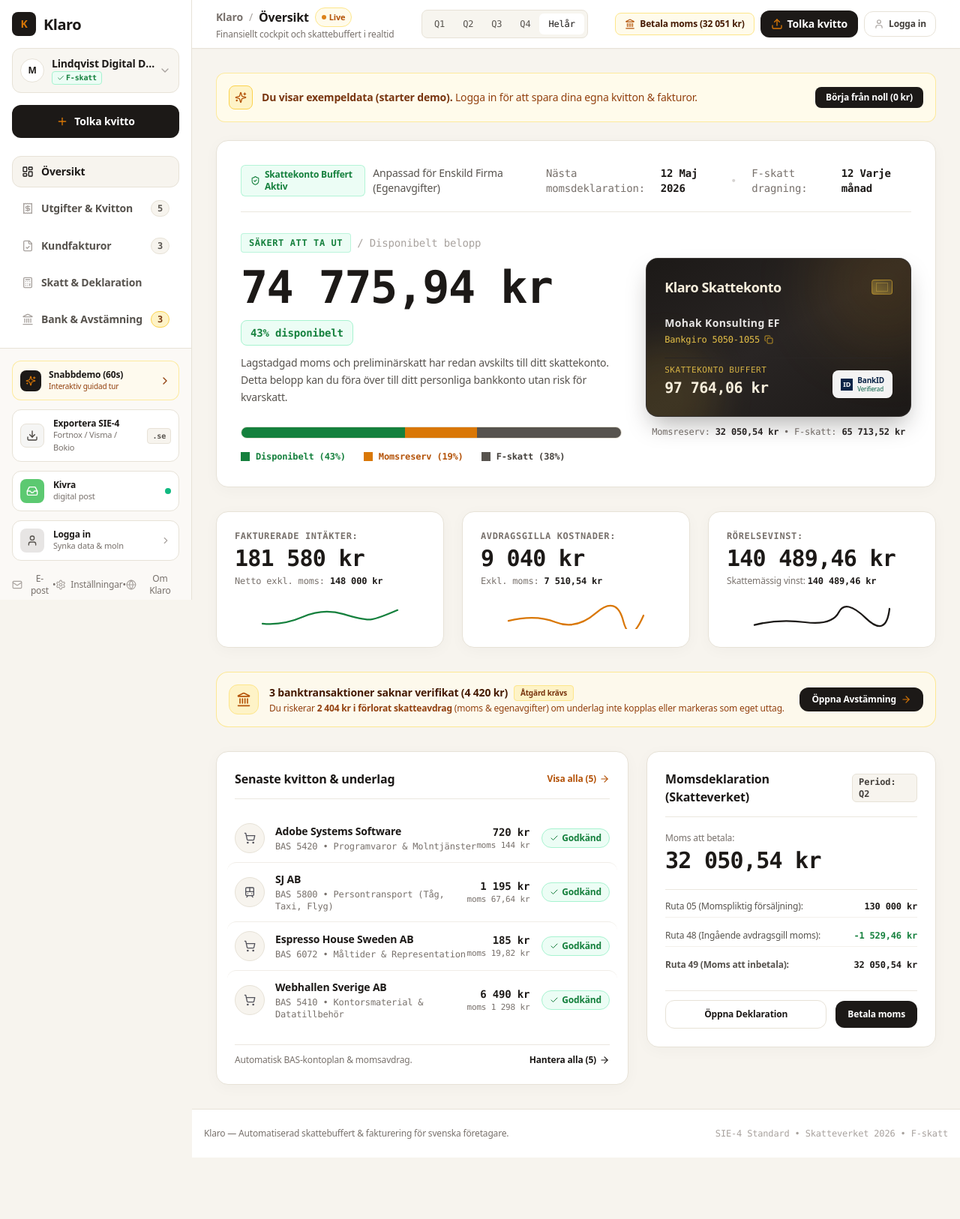
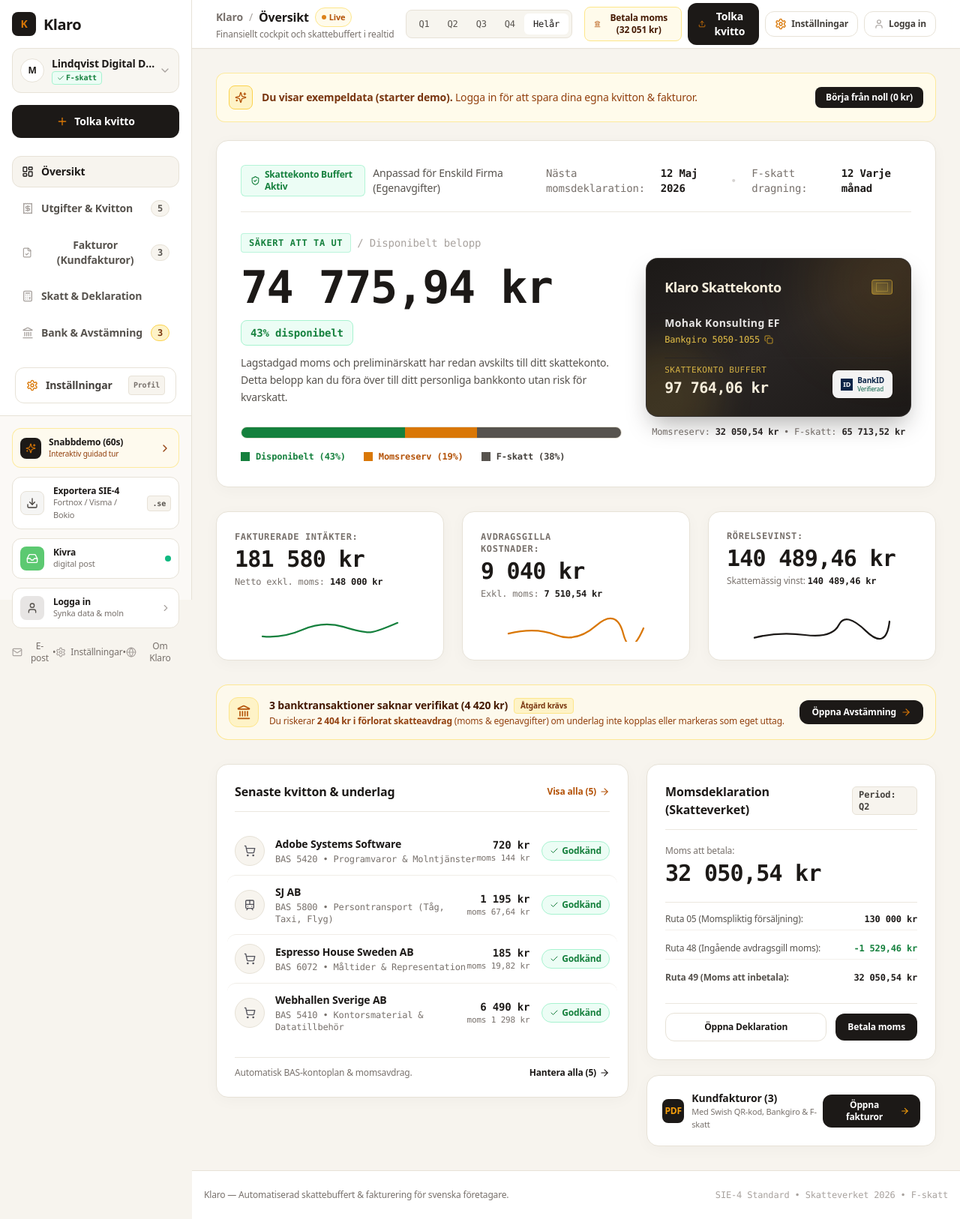
Before and after one commit to mohakay73/Klaro, a Next.js app: page / in a window 1280 px wide. Shown: the whole page at 75% size. Before the commit the page ends 1544 px from the top, so only its background shows below. Built offline with nearby package versions, Linux system fonts and the light colour scheme; no server answers; the database is empty.

Commit message:
fix(ui): synliggor Installningar i toppheader & sidomeny samt lank till kundfakturor

```diff
--- a/src/app/page.tsx
+++ b/src/app/page.tsx
@@ -609,6 +609,7 @@ export default function DashboardPage() {
           onExportSIE={handleExportSIE}
           onSyncBank={handleSyncTransactions}
           onOpenDemoTour={() => setIsDemoTourOpen(true)}
+          onOpenSettings={() => setIsOnboardingOpen(true)}
           currentUser={currentUser}
           onOpenAuth={() => setIsAuthOpen(true)}
         />
--- a/src/components/dashboard/Header.tsx
+++ b/src/components/dashboard/Header.tsx
@@ -10,7 +10,8 @@ import {
   FileText,
   RefreshCw,
   Sparkles,
-  User
+  User,
+  Settings
 } from 'lucide-react';
 import { formatSEK } from '@/lib/utils';
 import { ActiveView } from './Sidebar';
@@ -30,6 +31,7 @@ interface HeaderProps {
   onExportSIE?: () => void;
   onSyncBank?: () => void;
   onOpenDemoTour?: () => void;
+  onOpenSettings?: () => void;
   currentUser?: any;
   onOpenAuth?: () => void;
 }
@@ -74,6 +76,7 @@ export function Header({
   onExportSIE,
   onSyncBank,
   onOpenDemoTour,
+  onOpenSettings,
   currentUser,
   onOpenAuth,
 }: HeaderProps) {
@@ -217,6 +220,19 @@ export function Header({
             </button>
           )}
 
+          {/* Settings Button (Always visible on all screens) */}
+          {onOpenSettings && (
+            <button
+              type="button"
+              onClick={onOpenSettings}
+              className="inline-flex items-center gap-1.5 px-3 py-2 rounded-xl text-xs font-semibold bg-white hover:bg-[#f7f4ee] text-stone-700 hover:text-[#1c1917] border border-[#e7e2d7] transition shadow-2xs cursor-pointer active:scale-95"
+              title="Företagsprofil & Inställningar"
+            >
+              <Settings className="w-4 h-4 text-[#d97706]" />
+              <span className="hidden sm:inline">Inställningar</span>
+            </button>
+          )}
+
           {/* User / Neon Auth Button */}
           {onOpenAuth && (
             <button
--- a/src/components/dashboard/OverviewView.tsx
+++ b/src/components/dashboard/OverviewView.tsx
@@ -71,7 +71,11 @@ export function OverviewView({
       <SafeToSpendWidget taxBuffer={taxBuffer} companyType={companyType} />
 
       {/* 2. Top 3 Stat Cards with Financial Trend Sparklines */}
-      <RevenueExpenseCards taxBuffer={taxBuffer} />
+      <RevenueExpenseCards
+        taxBuffer={taxBuffer}
+        onNavigateToInvoices={onNavigateToInvoices}
+        onNavigateToExpenses={onNavigateToExpenses}
+      />
 
       {/* 2.5 Bank Reconciliation Alert Callout if missing receipts exist */}
       {missingBankCount > 0 && onNavigateToBank && (
@@ -178,8 +182,11 @@ export function OverviewView({
           </div>
         </div>
 
-        {/* Right (5 cols): Momsdeklaration (Skatteverket) */}
-        <div className="lg:col-span-5 rounded-2xl border border-[#e7e2d7] bg-white p-6 shadow-[0_4px_20px_rgba(28,25,23,0.03)] space-y-5">
+        {/* Right (5 cols): Momsdeklaration + Kundfakturor */}
+        <div className="lg:col-span-5 space-y-5">
+
+          {/* Momsdeklaration Card */}
+          <div className="rounded-2xl border border-[#e7e2d7] bg-white p-6 shadow-[0_4px_20px_rgba(28,25,23,0.03)] space-y-5">
             <div className="flex items-center justify-between pb-3.5 border-b border-[#e7e2d7]/80">
               <h3 className="text-base font-bold text-[#1c1917]">
                 Momsdeklaration (Skatteverket)
@@ -227,15 +234,37 @@ export function OverviewView({
             <div className="pt-3 border-t border-[#e7e2d7]/80 flex items-center gap-3">
               <button
                 onClick={onNavigateToTax}
-              className="flex-1 py-2.5 px-3 rounded-xl border border-[#e7e2d7] hover:bg-[#f7f4ee] text-[#1c1917] text-xs font-semibold text-center transition"
+                className="flex-1 py-2.5 px-3 rounded-xl border border-[#e7e2d7] hover:bg-[#f7f4ee] text-[#1c1917] text-xs font-semibold text-center transition cursor-pointer"
               >
                 Öppna Deklaration
               </button>
               <button
                 onClick={onOpenPayMoms}
-              className="py-2.5 px-4 rounded-xl bg-[#1c1917] hover:bg-[#292524] text-white text-xs font-semibold text-center transition shadow-xs"
+                className="py-2.5 px-4 rounded-xl bg-[#1c1917] hover:bg-[#292524] text-white text-xs font-semibold text-center transition shadow-xs cursor-pointer"
               >
                 Betala moms
+              </button>
+            </div>
+          </div>
+
+          {/* Quick Kundfakturor Card */}
+          <div className="rounded-2xl border border-[#e7e2d7] bg-white p-5 shadow-[0_4px_20px_rgba(28,25,23,0.03)] space-y-3">
+            <div className="flex items-center justify-between">
+              <div className="flex items-center gap-2.5">
+                <div className="w-8 h-8 rounded-lg bg-[#1c1917] flex items-center justify-center text-[#f59e0b] font-bold text-xs">
+                  PDF
+                </div>
+                <div>
+                  <h4 className="text-sm font-bold text-[#1c1917]">Kundfakturor ({invoices.length})</h4>
+                  <p className="text-[11px] text-stone-500">Med Swish QR-kod, Bankgiro & F-skatt</p>
+                </div>
+              </div>
+              <button
+                onClick={onNavigateToInvoices}
+                className="px-3.5 py-1.5 rounded-xl bg-[#1c1917] hover:bg-[#292524] text-white text-xs font-semibold flex items-center gap-1.5 transition shadow-xs cursor-pointer active:scale-95"
+              >
+                <span>Öppna fakturor</span>
+                <ArrowRight className="w-3.5 h-3.5 text-[#f59e0b]" />
               </button>
             </div>
           </div>
@@ -243,5 +272,7 @@ export function OverviewView({
         </div>
 
       </div>
+
+    </div>
   );
 }
--- a/src/components/dashboard/RevenueExpenseCards.tsx
+++ b/src/components/dashboard/RevenueExpenseCards.tsx
@@ -6,9 +6,15 @@ import { formatSEK } from '@/lib/utils';
 
 interface RevenueExpenseCardsProps {
   taxBuffer: SwedishTaxBuffer;
+  onNavigateToInvoices?: () => void;
+  onNavigateToExpenses?: () => void;
 }
 
-export function RevenueExpenseCards({ taxBuffer }: RevenueExpenseCardsProps) {
+export function RevenueExpenseCards({
+  taxBuffer,
+  onNavigateToInvoices,
+  onNavigateToExpenses,
+}: RevenueExpenseCardsProps) {
   const {
     totalGrossRevenue,
     netRevenue,
@@ -21,11 +27,23 @@ export function RevenueExpenseCards({ taxBuffer }: RevenueExpenseCardsProps) {
     <div className="grid grid-cols-1 sm:grid-cols-2 md:grid-cols-3 gap-4 sm:gap-6">
 
       {/* 1. Fakturerade Intäkter */}
-      <div className="rounded-2xl border border-[#e7e2d7] bg-white p-5 sm:p-6 space-y-3 shadow-[0_4px_20px_rgba(28,25,23,0.03)] flex flex-col justify-between overflow-hidden">
+      <div
+        onClick={onNavigateToInvoices}
+        className={`rounded-2xl border border-[#e7e2d7] bg-white p-5 sm:p-6 space-y-3 shadow-[0_4px_20px_rgba(28,25,23,0.03)] flex flex-col justify-between overflow-hidden transition ${
+          onNavigateToInvoices ? 'cursor-pointer hover:border-stone-400 hover:shadow-md group' : ''
+        }`}
+      >
         <div>
+          <div className="flex items-center justify-between">
             <span className="text-xs font-bold uppercase tracking-wider text-stone-500 block font-mono">
               Fakturerade Intäkter:
             </span>
+            {onNavigateToInvoices && (
+              <span className="text-[11px] font-bold text-[#b45309] opacity-0 group-hover:opacity-100 transition-opacity">
+                Visa fakturor →
+              </span>
+            )}
+          </div>
           <div className="text-2xl sm:text-3xl font-black font-mono tracking-tight text-[#1c1917] tabular-nums mt-1">
             {formatSEK(totalGrossRevenue)}
           </div>
@@ -48,11 +66,23 @@ export function RevenueExpenseCards({ taxBuffer }: RevenueExpenseCardsProps) {
       </div>
 
       {/* 2. Avdragsgilla Kostnader */}
-      <div className="rounded-2xl border border-[#e7e2d7] bg-white p-5 sm:p-6 space-y-3 shadow-[0_4px_20px_rgba(28,25,23,0.03)] flex flex-col justify-between overflow-hidden">
+      <div
+        onClick={onNavigateToExpenses}
+        className={`rounded-2xl border border-[#e7e2d7] bg-white p-5 sm:p-6 space-y-3 shadow-[0_4px_20px_rgba(28,25,23,0.03)] flex flex-col justify-between overflow-hidden transition ${
+          onNavigateToExpenses ? 'cursor-pointer hover:border-stone-400 hover:shadow-md group' : ''
+        }`}
+      >
         <div>
+          <div className="flex items-center justify-between">
             <span className="text-xs font-bold uppercase tracking-wider text-stone-500 block font-mono">
               Avdragsgilla Kostnader:
             </span>
+            {onNavigateToExpenses && (
+              <span className="text-[11px] font-bold text-[#b45309] opacity-0 group-hover:opacity-100 transition-opacity">
+                Visa kvitton →
+              </span>
+            )}
+          </div>
           <div className="text-2xl sm:text-3xl font-black font-mono tracking-tight text-[#1c1917] tabular-nums mt-1">
             {formatSEK(totalGrossExpenses)}
           </div>
--- a/src/components/dashboard/Sidebar.tsx
+++ b/src/components/dashboard/Sidebar.tsx
@@ -97,7 +97,7 @@ export function Sidebar({
   const navItems: { id: ActiveView; label: string; icon: React.ElementType; badge?: number; isAlert?: boolean }[] = [
     { id: 'overview', label: 'Översikt', icon: LayoutDashboard },
     { id: 'expenses', label: 'Utgifter & Kvitton', icon: Receipt, badge: receiptsCount },
-    { id: 'invoices', label: 'Kundfakturor', icon: FileCheck, badge: invoicesCount },
+    { id: 'invoices', label: 'Fakturor (Kundfakturor)', icon: FileCheck, badge: invoicesCount },
     { id: 'tax', label: 'Skatt & Deklaration', icon: Calculator },
     {
       id: 'bank',
@@ -318,6 +318,26 @@ export function Sidebar({
               );
             })}
           </nav>
+
+          {/* Direct Settings Navigation Button in Main List */}
+          <div className="pt-2 px-1">
+            <button
+              type="button"
+              onClick={() => {
+                onOpenSettings();
+                onCloseMobile();
+              }}
+              className="w-full flex items-center justify-between px-3.5 py-2.5 rounded-xl text-sm font-semibold text-stone-700 hover:text-[#1c1917] hover:bg-[#e7e2d7]/50 border border-[#e7e2d7] bg-white transition cursor-pointer shadow-2xs"
+            >
+              <div className="flex items-center gap-2.5">
+                <Settings className="w-4 h-4 text-[#d97706]" />
+                <span>Inställningar</span>
+              </div>
+              <span className="text-[10px] font-mono font-bold px-1.5 py-0.5 rounded bg-[#f7f4ee] text-stone-500 border border-[#e7e2d7]">
+                Profil
+              </span>
+            </button>
+          </div>
         </div>
 
         {/* Bottom Area: Docked Kivra Digital Post Card + Settings */}
```
Lines whose indentation alone changed are shown as unchanged.
